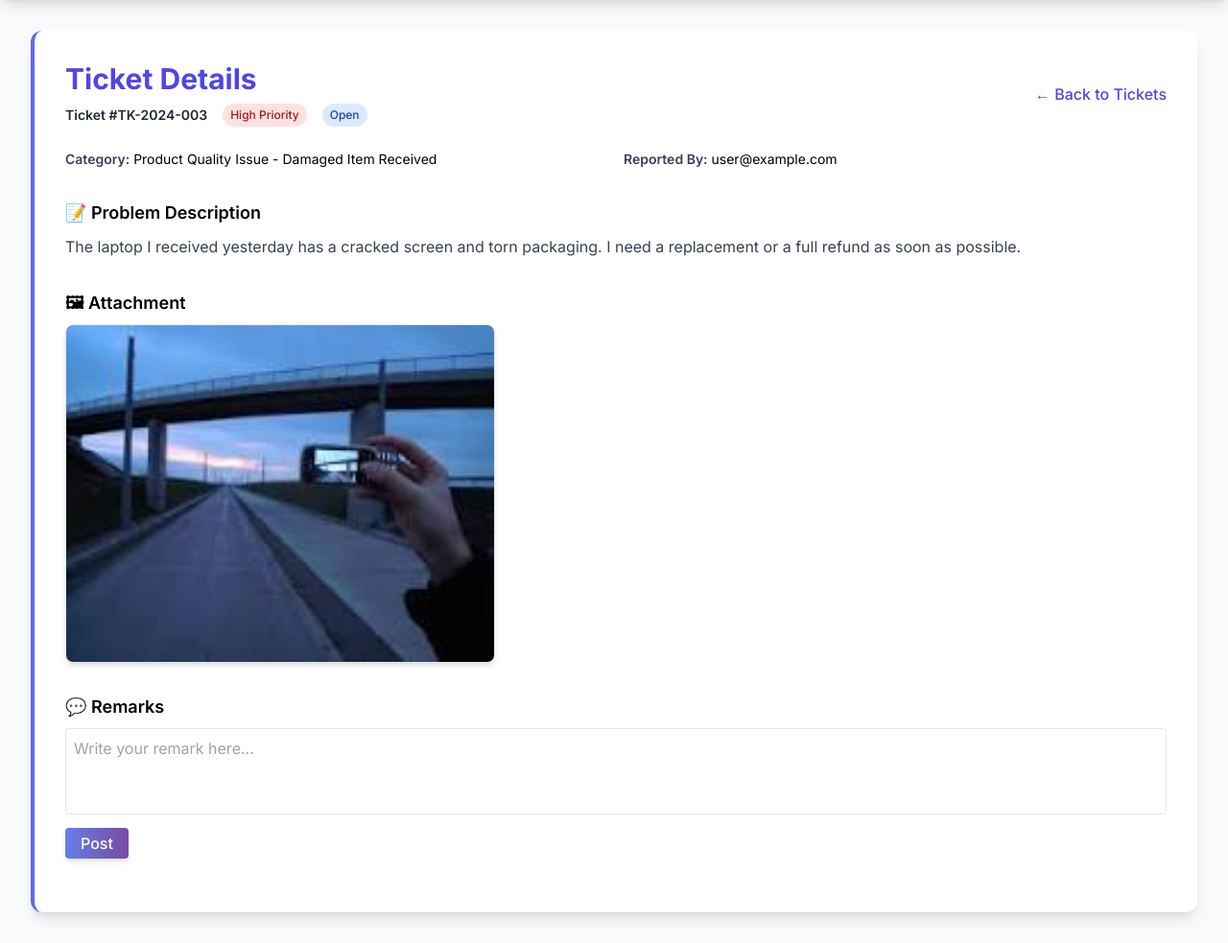
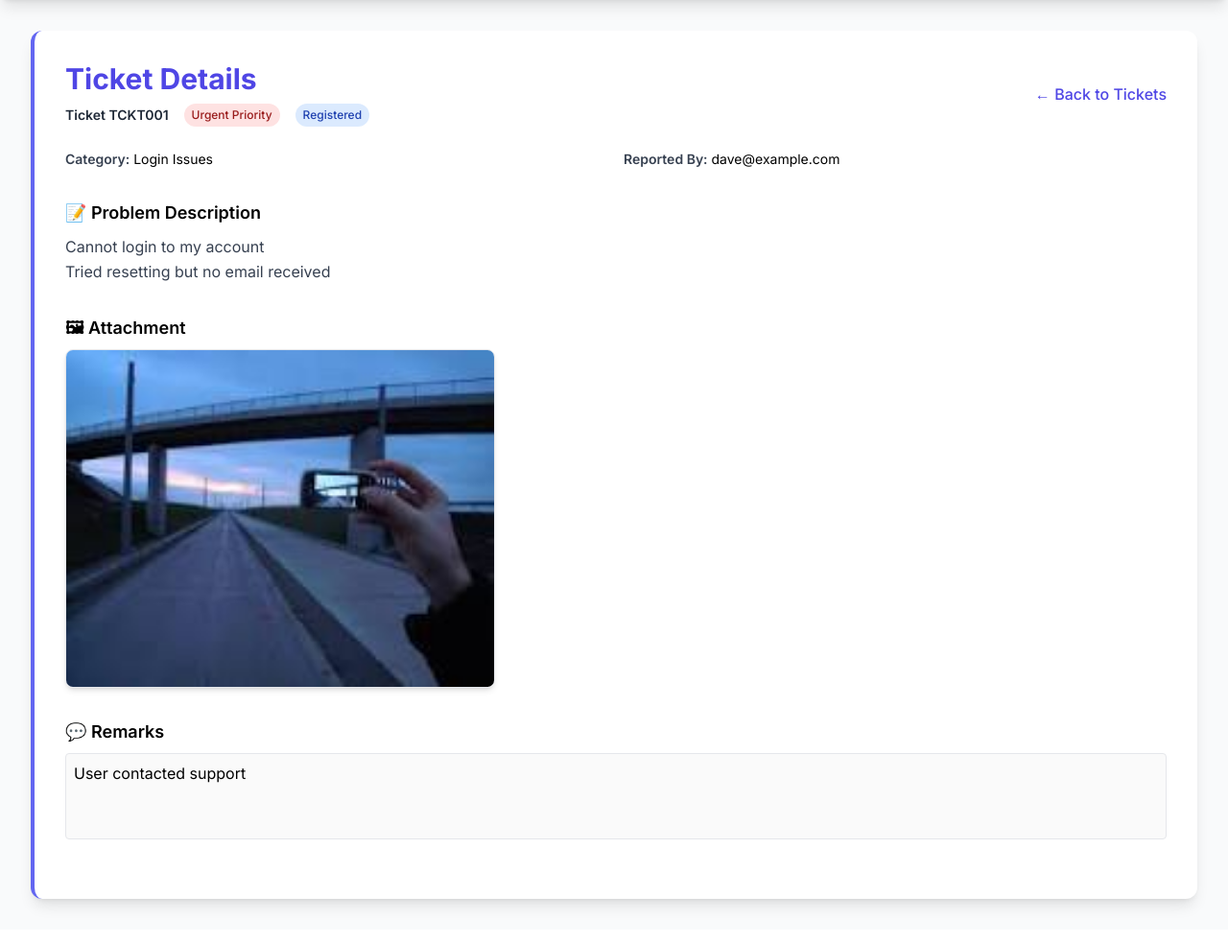
Before and after one commit to MohitSilwal16/IBM-Hackathon, a Flask app: template web/templates/ticket_details.html in a window 1280 px wide. Shown: the part 64-1047 px from the top of the page at 96% size. After the commit the page ends 1013 px from the top, so only its background shows below. Run offline with Flask 3, Linux system fonts and the light colour scheme; the template is opened without the code that fills it: values that come from a table or form of the project are taken from there, others are empty; some libraries are stand-ins or nearby versions.

Commit message:
Remarks Done

```diff
--- a/web/handlers/ticket.py
+++ b/web/handlers/ticket.py
@@ -46,7 +46,13 @@ def ticket_details(ticket_id: str):
     if not is_session_token_valid:
         return redirect(url_for("auth.about"))
     t = ticket.get_ticket_by_ticket_id(ticket_id)
-    return render_template("ticket_details.html", ticket=t)
+
+    email = users.get_email_by_token(session_token)
+    is_admin = False
+    if email == "admin@gmail.com":
+        is_admin = True
+    print(f"Is Admin: {is_admin}")
+    return render_template("ticket_details.html", ticket=t, is_admin=is_admin)
 
 
 @ticket_bp.route("/remarks", methods=["POST"])
@@ -58,9 +64,9 @@ def add_remarks():
 
     email = users.get_email_by_token(session_token)
     if email != "admin@gmail.com":
-        return redirect(url_for("ticket.remarks"))
+        return redirect(url_for("ticket.add_remarks"))
 
-    remarks = request.form.get("remarks")
+    remarks = request.form.get("remark")
     ticket_id = request.form.get("ticket-id")
     ticket.update_remarks(ticket_id, remarks)
     return redirect(url_for("ticket.get_tickets"))
--- a/web/templates/ticket_details.html
+++ b/web/templates/ticket_details.html
@@ -73,7 +73,7 @@
     </div>
   </nav>
 
-  <div class="max-w-7xl mx-auto px-4 sm:px-6 lg:px-8 py-8">
+  <form class="max-w-7xl mx-auto px-4 sm:px-6 lg:px-8 py-8" action="{{ url_for('ticket.add_remarks') }}", method="POST">
     <!-- Details Card -->
     <div class="ticket-card bg-white rounded-xl shadow-lg p-8 border-l-4 border-indigo-500">
       <!-- Header -->
@@ -81,9 +81,11 @@
         <div>
           <h1 class="text-2xl md:text-3xl font-bold text-indigo-600 mb-2">Ticket Details</h1>
           <div class="flex items-center space-x-4 text-sm text-gray-500">
-            <span class="font-semibold text-gray-800">Ticket #TK-2024-003</span>
-            <span class="px-2 py-1 bg-red-100 text-red-800 text-xs font-medium rounded-full">High Priority</span>
-            <span class="px-2 py-1 bg-blue-100 text-blue-800 text-xs font-medium rounded-full">Open</span>
+            <span class="font-semibold text-gray-800">Ticket {{ticket.ticket_id}}</span>
+            <input type="text" name="ticket-id" hidden value="{{ ticket.ticket_id }}">
+            <span class="px-2 py-1 bg-red-100 text-red-800 text-xs font-medium rounded-full">{{ticket.priority}}
+              Priority</span>
+            <span class="px-2 py-1 bg-blue-100 text-blue-800 text-xs font-medium rounded-full">{{ticket.status}}</span>
           </div>
         </div>
         <div class="mt-4 md:mt-0">
@@ -98,11 +100,11 @@
       <div class="grid grid-cols-1 md:grid-cols-2 gap-4 text-sm mb-8">
         <div>
           <p><span class="font-semibold text-gray-700">Category:</span>
-            Product Quality Issue - Damaged Item Received</p>
+            {{ticket.category}}</p>
         </div>
         <div>
           <p><span class="font-semibold text-gray-700">Reported By:</span>
-            user@example.com</p>
+            {{ticket.user_email}}</p>
         </div>
       </div>
 
@@ -110,17 +112,18 @@
       <div class="mb-8">
         <h2 class="text-lg font-semibold mb-2">📝 Problem Description</h2>
         <p class="text-gray-700 leading-relaxed">
-          The laptop I received yesterday has a cracked screen and torn packaging.
-          I need a replacement or a full refund as soon as possible.
+          {{ticket.main_description}}
+        </p>
+        <p class="text-gray-700 leading-relaxed">
+          {{ticket.other_description}}
         </p>
       </div>
 
       <!-- Attachments -->
       <div class="mb-8">
         <h2 class="text-lg font-semibold mb-2">🖼 Attachment</h2>
-        {% if ticket.image_url %}
-        <img src="{{ url_for('static', filename='uploads/' + ticket.image_url) }}"
-          alt="Attached Evidence"
+        {% if ticket.image_url != "" %}
+        <img src="/{{ ticket.image_url }}" alt="Attached Evidence"
           class="w-full max-w-md border rounded-lg shadow-md" />
         {% else %}
         <p class="text-sm text-gray-500">No image was attached with this complaint.</p>
@@ -132,15 +135,18 @@
         <h2 class="text-lg font-semibold mb-2 mt-8">💬 Remarks</h2>
 
         <!-- Textarea to enter remarks -->
-        <textarea id="remarkInput"
-          class="w-full p-2 border rounded resize-none focus:outline-none focus:ring-2 focus:ring-blue-400" rows="3"
-          placeholder="Write your remark here..."></textarea>
+        <textarea id="remarkInput" {% if not is_admin %} disabled {% endif %}
+        name="remark"
+          class="w-full p-2 border rounded {% if not is_admin %} cursor-not-allowed {% endif %} resize-none focus:outline-none focus:ring-2 focus:ring-blue-400" rows="3"
+          placeholder="Write your remark here...">{{ ticket.remark }}</textarea>
 
         <!-- Post Button with gradient -->
+        {% if is_admin %}
         <div class="mt-2">
-          <button id="postRemarkBtn"
+          <button id="postRemarkBtn" type="submit"
             class="bg-gradient-to-r from-[#667eea] to-[#764ba2] text-white px-4 py-1 rounded shadow-md font-medium transition-all hover:from-[#5a67d8] hover:to-[#6b21a8] focus:outline-none">Post</button>
         </div>
+        {% endif %}
 
         <!-- Display saved remark here -->
         <div id="savedRemark" class="mt-4 text-gray-800 hidden"></div>
@@ -162,7 +168,7 @@
         };
       </script>
     </div>
-  </div>
+  </form>
 </body>
 
 </html>
```
Also changed, not shown: web/db/ticket.py (+7 -4 lines), web/instance/complaint.sqlite3.
